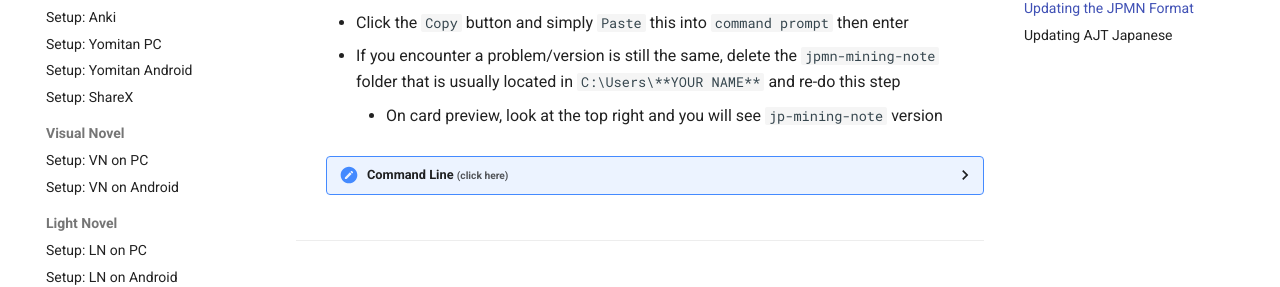
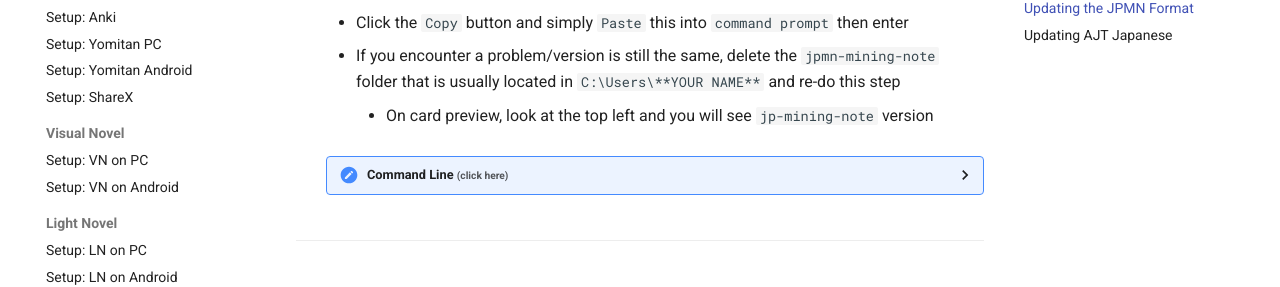
Before and after one commit to Xelieu/xelieu.github.io, an MkDocs documentation site: the page built from docs/jp-lazy-guide/updatingAnkiJPMNNote.md, in a window 1280 px wide and 900 px high, scrolled down 715 px. Shown: the part 154-441 px from the top of the window. Built offline with MkDocs 1.6.1 and Material for MkDocs 9.7.7, drawn with Linux system fonts in a browser that asks for light colours.

Commit message:
$updated info

```diff
--- a/docs/jp-lazy-guide/updatingAnkiJPMNNote.md
+++ b/docs/jp-lazy-guide/updatingAnkiJPMNNote.md
@@ -26,7 +26,7 @@
 1. Open command prompt by `windows key` or `search bar` > Type `cmd` or `command prompt`
     - Click the `Copy` button and simply `Paste` this into `command prompt` then enter
     - If you encounter a problem/version is still the same, delete the `jpmn-mining-note` folder that is usually located in `C:\Users\**YOUR NAME**` and re-do this step
-        - On card preview, look at the top right and you will see `jp-mining-note` version
+        - On card preview, look at the top left and you will see `jp-mining-note` version
 
     ??? examplecode "Command Line <small>(click here)</small>"
 
```
